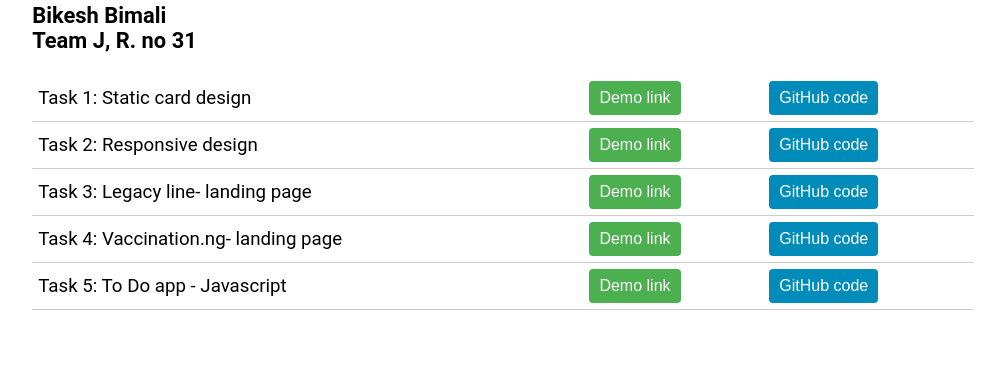
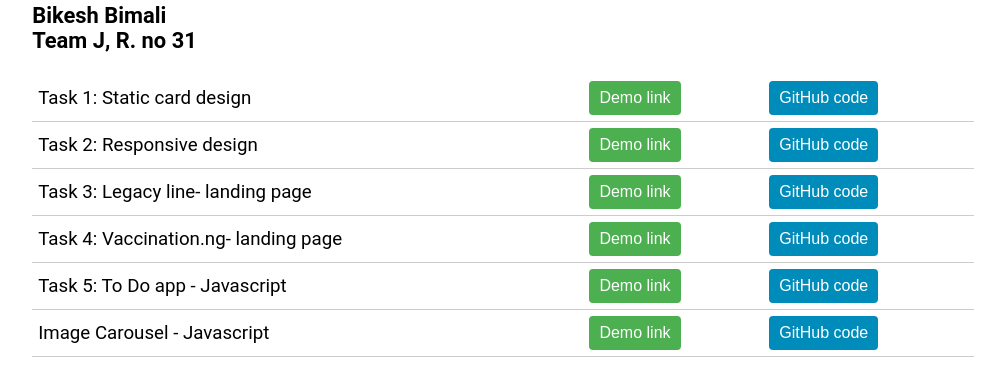
Before and after one commit to Bikesh14/leapfrog-internship, a plain HTML site: page index.html in a window 1280 px wide. Shown: the part 117-506 px from the top of the page, without its empty margins (19-1024 px from the left). Drawn offline with Linux system fonts and the light colour scheme.

Commit message:
task 6: image carousel page linked

```diff
--- a/index.html
+++ b/index.html
@@ -37,6 +37,11 @@
             <td class="cell"><a href="https://bikesh14.github.io/todo_js/"><button class="button">Demo link</button></a></td>
             <td class="cell"><a href="https://github.com/Bikesh14/todo_js"><button class="button github-button">GitHub code</button></a></td>
         </tr>
+        <tr>
+            <td class="cell">Image Carousel - Javascript</td>
+            <td class="cell"><a href="task_6_image_carousel\index.html"><button class="button">Demo link</button></a></td>
+            <td class="cell"><a href="https://github.com/Bikesh14/leapfrog-internship.github.io/tree/main/task_6_image_carousel"><button class="button github-button">GitHub code</button></a></td>
+        </tr>
     </table>
 
 </body>
```
